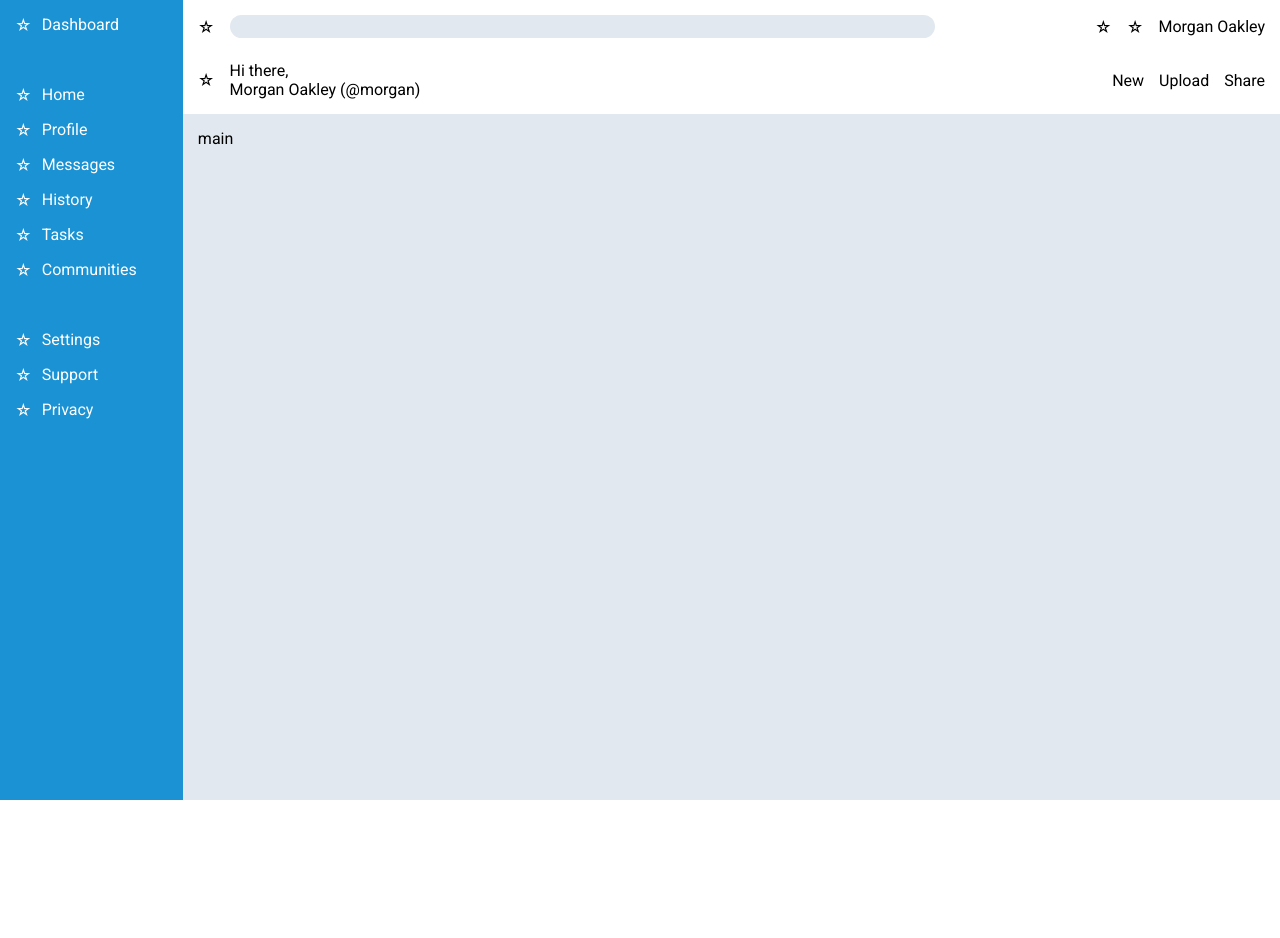
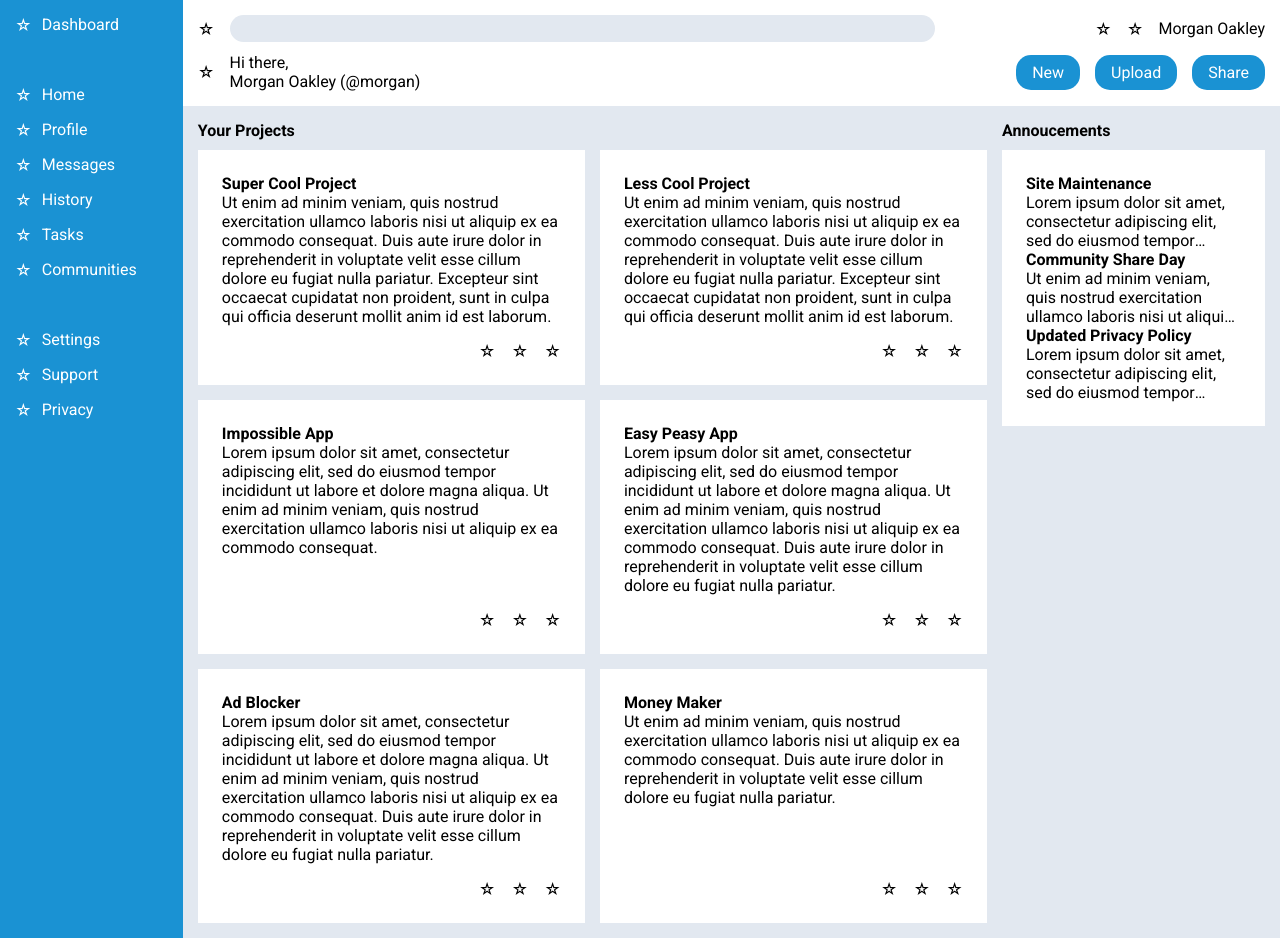
Before and after one commit to twagner-99/admin-dashboard, a plain HTML site: page index.html in a window 1280 px wide. Before the commit the page ends 800 px from the top, so only its background shows below. Drawn offline with Linux system fonts and the light colour scheme.

Commit message:
Start laying out main content area.

```diff
--- a/index.html
+++ b/index.html
@@ -39,8 +39,8 @@
         </ul>
     </div>
     <div class="header">
-        <div class="header-one">
-            <div class="search-bar">
+        <div class="header-top">
+            <div>
                 <div>☆</div>
                 <input type="search">
             </div>
@@ -50,7 +50,7 @@
                 <div>Morgan Oakley</div>
             </div>
         </div>
-        <div class="header-two">
+        <div class="header-bottom">
             <div>
                 <div>☆</div>
                 <div>
@@ -58,13 +58,90 @@
                     <div>Morgan Oakley (@morgan)</div>
                 </div>
             </div>
-            <ul>
-                <li>New</li>
-                <li>Upload</li>
-                <li>Share</li>
-            </ul>
+            <div>
+                <button>New</button>
+                <button>Upload</button>
+                <button>Share</button>
+            </div>
         </div>
     </div>
-    <div class="main">main</div>
+    <div class="main">
+        <div class="main-left">
+            <h1>Your Projects</h1>
+            <div class="card-container">
+                <div class="card">
+                    <h1>Super Cool Project</h1>
+                    <p>Ut enim ad minim veniam, quis nostrud exercitation ullamco laboris nisi ut aliquip ex ea commodo consequat. Duis aute irure dolor in reprehenderit in voluptate velit esse cillum dolore eu fugiat nulla pariatur. Excepteur sint occaecat cupidatat non proident, sunt in culpa qui officia deserunt mollit anim id est laborum.</p>
+                    <ul class="icons">
+                        <li>☆</li>
+                        <li>☆</li>
+                        <li>☆</li>
+                    </ul>
+                </div>
+                <div class="card">
+                    <h1>Less Cool Project</h1>
+                    <p>Ut enim ad minim veniam, quis nostrud exercitation ullamco laboris nisi ut aliquip ex ea commodo consequat. Duis aute irure dolor in reprehenderit in voluptate velit esse cillum dolore eu fugiat nulla pariatur. Excepteur sint occaecat cupidatat non proident, sunt in culpa qui officia deserunt mollit anim id est laborum.</p>
+                    <ul class="icons">
+                        <li>☆</li>
+                        <li>☆</li>
+                        <li>☆</li>
+                    </ul>
+                </div>
+                <div class="card">
+                    <h1>Impossible App</h1>
+                    <p>Lorem ipsum dolor sit amet, consectetur adipiscing elit, sed do eiusmod tempor incididunt ut labore et dolore magna aliqua. Ut enim ad minim veniam, quis nostrud exercitation ullamco laboris nisi ut aliquip ex ea commodo consequat.</p>
+                    <ul class="icons">
+                        <li>☆</li>
+                        <li>☆</li>
+                        <li>☆</li>
+                    </ul>
+                </div>
+                <div class="card">
+                    <h1>Easy Peasy App</h1>
+                    <p>Lorem ipsum dolor sit amet, consectetur adipiscing elit, sed do eiusmod tempor incididunt ut labore et dolore magna aliqua. Ut enim ad minim veniam, quis nostrud exercitation ullamco laboris nisi ut aliquip ex ea commodo consequat. Duis aute irure dolor in reprehenderit in voluptate velit esse cillum dolore eu fugiat nulla pariatur.</p>
+                    <ul class="icons">
+                        <li>☆</li>
+                        <li>☆</li>
+                        <li>☆</li>
+                    </ul>
+                </div>
+                <div class="card">
+                    <h1>Ad Blocker</h1>
+                    <p>Lorem ipsum dolor sit amet, consectetur adipiscing elit, sed do eiusmod tempor incididunt ut labore et dolore magna aliqua. Ut enim ad minim veniam, quis nostrud exercitation ullamco laboris nisi ut aliquip ex ea commodo consequat. Duis aute irure dolor in reprehenderit in voluptate velit esse cillum dolore eu fugiat nulla pariatur.</p>
+                    <ul class="icons">
+                        <li>☆</li>
+                        <li>☆</li>
+                        <li>☆</li>
+                    </ul>
+                </div>
+                <div class="card">
+                    <h1>Money Maker</h1>
+                    <p>Ut enim ad minim veniam, quis nostrud exercitation ullamco laboris nisi ut aliquip ex ea commodo consequat. Duis aute irure dolor in reprehenderit in voluptate velit esse cillum dolore eu fugiat nulla pariatur.</p>
+                    <ul class="icons">
+                        <li>☆</li>
+                        <li>☆</li>
+                        <li>☆</li>
+                    </ul>
+                </div>
+            </div>
+        </div>
+        <div class="main-right">
+            <h1>Annoucements</h1>
+            <div class="card">
+                <div>
+                    <h1>Site Maintenance</h1>
+                    <p>Lorem ipsum dolor sit amet, consectetur adipiscing elit, sed do eiusmod tempor incididunt ut labore et dolore magna aliqua. Ut enim ad minim veniam, quis nostrud exercitation ullamco laboris nisi ut aliquip ex ea commodo consequat.</p>
+                </div>
+                <div>
+                    <h1>Community Share Day</h1>
+                    <p>Ut enim ad minim veniam, quis nostrud exercitation ullamco laboris nisi ut aliquip ex ea commodo consequat. Duis aute irure dolor in reprehenderit in voluptate velit esse cillum dolore eu fugiat nulla pariatur. Excepteur sint occaecat cupidatat non proident, sunt in culpa qui officia deserunt mollit anim id est laborum.</p>
+                </div>
+                <div>
+                    <h1>Updated Privacy Policy</h1>
+                    <p>Lorem ipsum dolor sit amet, consectetur adipiscing elit, sed do eiusmod tempor incididunt ut labore et dolore magna aliqua. Ut enim ad minim veniam, quis nostrud exercitation ullamco laboris nisi ut aliquip ex ea commodo consequat.</p>
+                </div>
+            </div>
+        </div>
+    </div>
 </body>
 </html>
--- a/styles.css
+++ b/styles.css
@@ -11,6 +11,7 @@
     box-sizing: border-box;
     list-style: none;
     font-family: var(--font-stack);
+    font-size: 100%;
 }
 
 body {
@@ -46,14 +47,14 @@ body > div {
     grid-template-rows: 1fr 1fr;
 }
 
-.header-one > *,
-.header-two > * {
+.header-top > *,
+.header-bottom > * {
     display: flex;
     align-items: center;
     gap: 15px;
 }
 
-.header-one {
+.header-top {
     display: grid;
     grid-template-columns: 1fr auto; /* Let the search bar take up as much as possible, then the right side gets whatever is left (essentially min-content) */
     grid-template-rows: min-content;
@@ -64,15 +65,53 @@ body > div {
     justify-self: end;
 }
 
-.header-two {
+.header-bottom {
     display: grid;
     grid-template-columns: 1fr auto;
     grid-template-rows: min-content;
-    align-content: end;
+    place-content: end;
 }
 
 .main {
     background-color: var(--grey);
+    display: grid;
+    grid-template-columns: 3fr 1fr;
+    gap: 15px;
+}
+
+.main-left > h1,
+.main-right > h1 {
+    margin-bottom: 10px;
+}
+
+.card-container {
+    display: grid;
+    grid-template-columns: repeat(auto-fit, minmax(350px, 1fr));
+    gap: 15px;
+}
+
+.card {
+    background-color: white;
+    padding: 1.5rem;
+    display: grid;
+    grid-template-rows: auto 1fr auto;
+}
+
+.icons {
+    justify-self: end;
+    margin-top: 15px;
+}
+
+.card-container ul {
+    display: flex;
+    gap: 1rem;
+}
+
+.main-right p {
+    display: -webkit-box;
+    -webkit-line-clamp: 3;
+    -webkit-box-orient: vertical;
+    overflow: hidden;
 }
 
 input {
@@ -83,3 +122,11 @@ input {
     flex-grow: 1;
     padding: .25rem .5rem;
 }
+
+button {
+    border: none;
+    background-color: var(--blue);
+    color: white;
+    border-radius: 15px;
+    padding: .5rem 1rem;
+}
```
